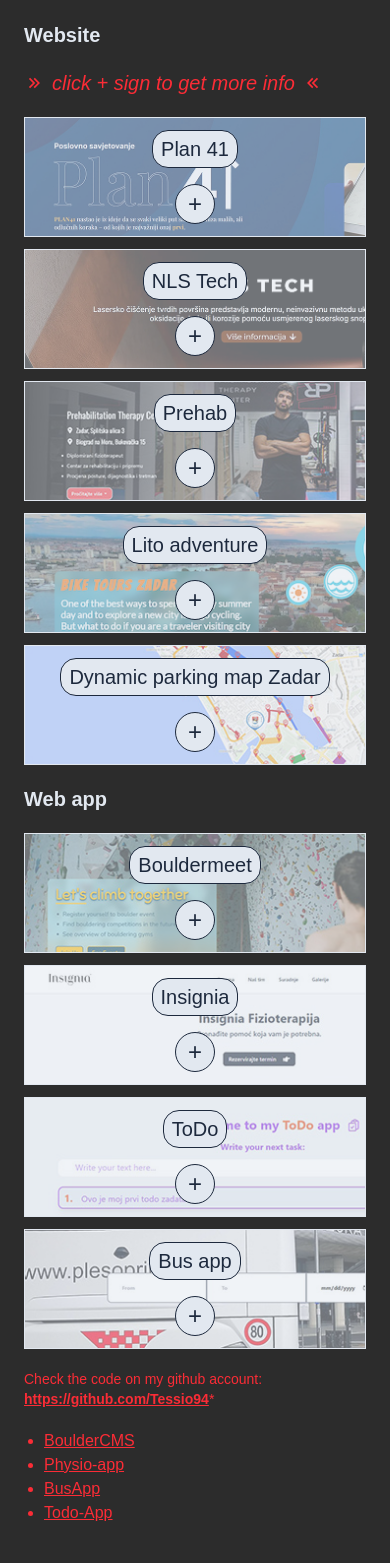
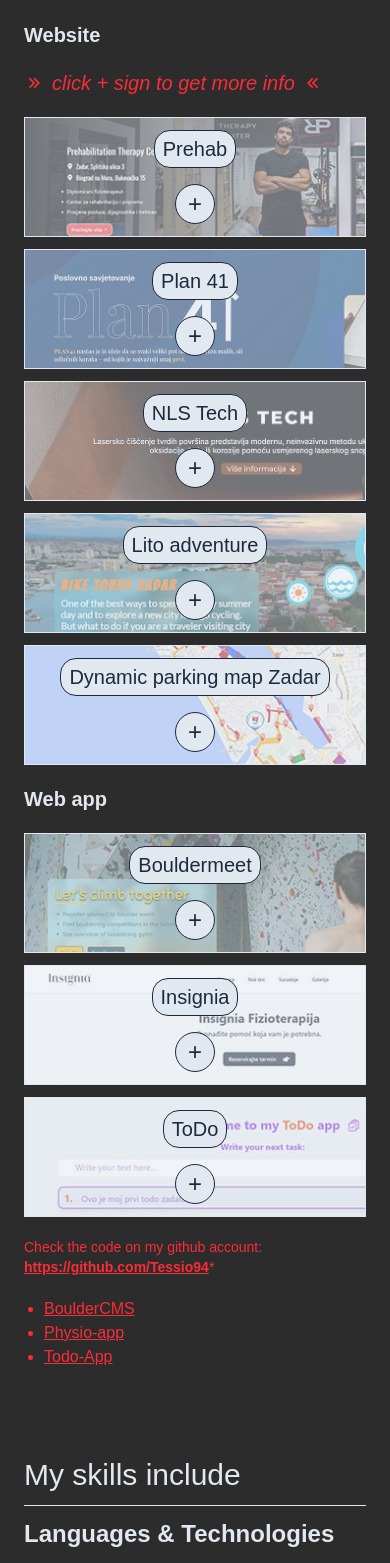
Before and after one commit to Tessio94/Portfolio, a Next.js app: page / in a window 390 px wide. Shown: the part 3165-4728 px from the top of the page. Built offline with nearby package versions, Linux system fonts and the light colour scheme.

Commit message:
added changes to project descriptions

```diff
--- a/components/Description.tsx
+++ b/components/Description.tsx
@@ -181,6 +181,37 @@
               are hosted using free services.*
             </small> */}
 						<div className="grid xsm:grid-cols-1 grid-cols-2 lg:grid-cols-3 gap-3">
+							<div className="relative border-[1px] border-slate-200 h-[120px] bg-[url('/prehab.jpg')] xl:bg-[url('/prehab_xl.jpg')] bg-cover group bg-no-repeat ">
+								<div className="absolute lg:opacity-0 lg:translate-y-full lg:group-hover:translate-y-0   transition-all duration-500 lg:bg-slate-200/80 lg:group-hover:opacity-100  flex flex-col items-center justify-center w-full h-full gap-4 bg-slate-200/50 lg:pointer-events-none lg:group-hover:pointer-events-auto">
+									<p className="text-slate-800 lg:bg-transparent border-[1px] border-slate-2 lg:rounded-none lg:border-0 lg:p-0 bg-slate-200 rounded-2xl py-1 px-2 font text-xl text-center ">
+										Prehab
+									</p>
+									<div
+										className="text-slate-800 lg:bg-transparent border-[1px] border-slate-2 bg-slate-200 text-2xl w-[40px] h-[40px] rounded-full  lg:border-2 border-slate-800 flex items-center justify-center cursor-pointer hover:bg-slate-800 hover:text-slate-200 active:bg-slate-800 focus:bg-slate-800 active:text-slate-200 focus:text-slate-200 transition-all duration-500"
+										onClick={() =>
+											dispatch({
+												type: "SET_PROJECT_DATA",
+												payload: {
+													title: "Prehab",
+													img: "/prehab_info.jpg",
+													stack: ["React", "Tailwind"],
+													link: "https://prehabilitationtherapycenter.hr/",
+													description:
+														"I built a website for my friend’s physiotherapy clinic using React for dynamic components and Tailwind CSS for styling. React Router DOM handled navigation between pages. I integrated nodemailer 0auth2 to enable contact form submissions directly to email, creating a responsive, professional, and functional online presence tailored to his clinic's needs.",
+													points: [
+														"client side navigation with react-router-dom",
+														"Meta tags implementation using React Helmet",
+														"implemented netlify serverless functions for backend",
+														"email form using nodemailer-0auth2-gmail",
+													],
+												},
+											})
+										}
+									>
+										+
+									</div>
+								</div>
+							</div>
 							<div className="relative border-[1px] border-slate-200 h-[120px] bg-[url('/plan41.jpg')] xl:bg-[url('/plan41_xl.jpg')] bg-cover group bg-no-repeat ">
 								<div className="absolute lg:opacity-0 lg:translate-y-full lg:group-hover:translate-y-0   transition-all duration-500 lg:bg-slate-200/80 lg:group-hover:opacity-100  flex flex-col items-center justify-center w-full h-full gap-4 bg-slate-200/50 lg:pointer-events-none lg:group-hover:pointer-events-auto">
 									<p className="text-slate-800 lg:bg-transparent border-[1px] border-slate-2 lg:rounded-none lg:border-0 lg:p-0 bg-slate-200 rounded-2xl py-1 px-2 font text-xl text-center ">
@@ -241,37 +272,7 @@
 									</div>
 								</div>
 							</div>
-							<div className="relative border-[1px] border-slate-200 h-[120px] bg-[url('/prehab.jpg')] xl:bg-[url('/prehab_xl.jpg')] bg-cover group bg-no-repeat ">
-								<div className="absolute lg:opacity-0 lg:translate-y-full lg:group-hover:translate-y-0   transition-all duration-500 lg:bg-slate-200/80 lg:group-hover:opacity-100  flex flex-col items-center justify-center w-full h-full gap-4 bg-slate-200/50 lg:pointer-events-none lg:group-hover:pointer-events-auto">
-									<p className="text-slate-800 lg:bg-transparent border-[1px] border-slate-2 lg:rounded-none lg:border-0 lg:p-0 bg-slate-200 rounded-2xl py-1 px-2 font text-xl text-center ">
-										Prehab
-									</p>
-									<div
-										className="text-slate-800 lg:bg-transparent border-[1px] border-slate-2 bg-slate-200 text-2xl w-[40px] h-[40px] rounded-full  lg:border-2 border-slate-800 flex items-center justify-center cursor-pointer hover:bg-slate-800 hover:text-slate-200 active:bg-slate-800 focus:bg-slate-800 active:text-slate-200 focus:text-slate-200 transition-all duration-500"
-										onClick={() =>
-											dispatch({
-												type: "SET_PROJECT_DATA",
-												payload: {
-													title: "Prehab",
-													img: "/prehab_info.jpg",
-													stack: ["React", "Tailwind"],
-													link: "https://prehabilitationtherapycenter.hr/",
-													description:
-														"I built a website for my friend’s physiotherapy clinic using React for dynamic components and Tailwind CSS for styling. React Router DOM handled navigation between pages. I integrated nodemailer 0auth2 to enable contact form submissions directly to email, creating a responsive, professional, and functional online presence tailored to his clinic's needs.",
-													points: [
-														"client side navigation with react-router-dom",
-														"Meta tags implementation using React Helmet",
-														"implemented netlify serverless functions for backend",
-														"email form using nodemailer-0auth2-gmail",
-													],
-												},
-											})
-										}
-									>
-										+
-									</div>
-								</div>
-							</div>
+
 							<div className="relative border-[1px] border-slate-200 h-[120px] bg-[url('/lito.jpg')] xl:bg-[url('/lito_xl.jpg')] bg-cover group bg-no-repeat ">
 								<div className="absolute lg:opacity-0 lg:translate-y-full lg:group-hover:translate-y-0   transition-all duration-500 lg:bg-slate-200/80 lg:group-hover:opacity-100  flex flex-col items-center justify-center w-full h-full gap-4 bg-slate-200/50 lg:pointer-events-none lg:group-hover:pointer-events-auto">
 									<p className="text-slate-800 lg:bg-transparent border-[1px] border-slate-2 lg:rounded-none lg:border-0 lg:p-0 bg-slate-200 rounded-2xl py-1 px-2 font text-xl text-center ">
@@ -419,10 +420,12 @@
 													points: [
 														"choose from 6 therapist that each provide 3 different services",
 														"book appointment two weeks in advance",
+														"implemented cron job to simulate occupied appointments.",
 														"the user needs to log in to book",
 														"login, register, Google 0auth, Facebook 0auth implemented",
 														"full admin panel with CRUD functionality for admin",
 														"data dashboard for admins",
+														"UI skeletons and sonner toasts",
 														"deployed using docker, nginx on vps",
 													],
 												},
@@ -449,7 +452,7 @@
 													stack: ["React", "Tailwind", "Node", "Postgresql"],
 													link: "https://app1.tessio94.com/",
 													description:
-														"I developed a to-do application using React for the frontend and Node.js with Express for the backend. The app features full CRUD functionality, allowing users to create, read, update, and delete tasks in real-time. PostgreSQL handles data persistence, ensuring tasks are stored reliably and efficiently. The interface is clean and responsive, built with Tailwind CSS, and provides a smooth user experience for managing daily tasks.",
+														"As one of my first projects I developed a simple to-do application using React for the frontend and Node.js with Express for the backend. The app features full CRUD functionality, allowing users to create, read, update, and delete tasks in real-time. PostgreSQL handles data persistence, ensuring tasks are stored reliably and efficiently. The interface is clean and responsive, built with Tailwind CSS, and provides a smooth user experience for managing daily tasks.",
 													points: [
 														"client side navigation with react-router-dom",
 														"used react context to share and manipulate state through components",
@@ -464,7 +467,7 @@
 									</div>
 								</div>
 							</div>
-							<div className="relative border-[1px] border-slate-200 h-[120px] bg-[url('/bus.jpg')] xl:bg-[url('/bus_xl.jpg')] bg-cover bg-no-repeat  group">
+							{/* <div className="relative border-[1px] border-slate-200 h-[120px] bg-[url('/bus.jpg')] xl:bg-[url('/bus_xl.jpg')] bg-cover bg-no-repeat  group">
 								<div className="absolute lg:opacity-0 lg:translate-y-full lg:group-hover:translate-y-0   transition-all duration-500 lg:bg-slate-200/80 lg:group-hover:opacity-100  flex flex-col items-center justify-center w-full h-full gap-4 bg-slate-200/50 lg:pointer-events-none lg:group-hover:pointer-events-auto">
 									<p className="text-slate-800 lg:bg-transparent border-[1px] border-slate-2 lg:rounded-none lg:border-0 lg:p-0 bg-slate-200 rounded-2xl py-1 px-2 font text-xl text-center ">
 										Bus app
@@ -499,7 +502,7 @@
 										+
 									</div>
 								</div>
-							</div>
+							</div> */}
 						</div>
 						<div className="text-red-500 text-sm">
 							Check the code on my github account:{" "}
@@ -530,11 +533,11 @@
 									Physio-app
 								</a>
 							</li>
-							<li>
+							{/* <li>
 								<a href="https://github.com/Tessio94/BusApp" target="_blank">
 									BusApp
 								</a>
-							</li>
+							</li> */}
 							<li>
 								<a href="https://github.com/Tessio94/Todo-App" target="_blank">
 									Todo-App
--- a/components/ProjectInfo.tsx
+++ b/components/ProjectInfo.tsx
@@ -64,8 +64,7 @@
 						<>
 							<small className="italic text-red-500">
 								*After clicking "Rezerviraj termin", choose service or service
-								and therapist to book your appointment. Will insert cron job
-								soon to simulate occupied appointments. To book an appointment
+								and therapist to book your appointment. To book an appointment
 								you are required to register/log in.
 							</small>
 							<small className="italic text-red-500">
```
